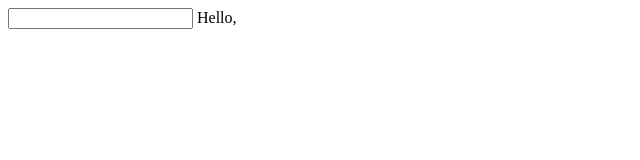
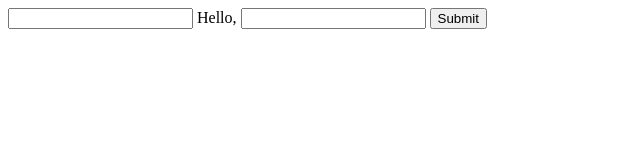
Before and after one commit to resheilpm/tests, a website: page index.html in a window 1280 px wide. Shown: the whole page, without its empty margins (0-640 px from the left). Drawn offline with Linux system fonts and the light colour scheme.

Commit message:
Add fourth vulnerability

```diff
--- a/index.html
+++ b/index.html
@@ -15,5 +15,17 @@
       var name = document.getElementById("name").value;
       document.write("Hello, " + name); // Malicious script injection
     </script>
+
+    <!-- Fourth vulnerability -->
+    <input type="text" id="name" value="" />
+    <button onclick="greet()">Submit</button>
+    <div id="greeting"></div>
+
+    <script>
+      function greet() {
+        var name = document.getElementById("name").value;
+        document.getElementById("greeting").innerHTML = "Hello, " + name; // Vulnerable to XSS
+      }
+    </script>
   </body>
 </html>
```
